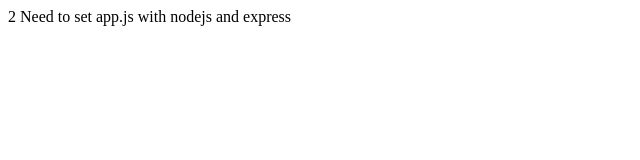
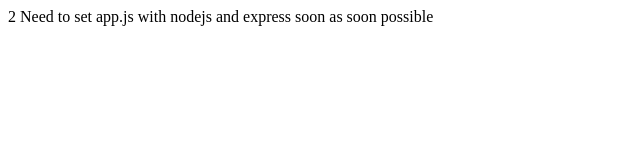
Before and after one commit to hamdiceylan/AwsTest, a plain HTML site: page index.html in a window 1280 px wide. Shown: the whole page, without its empty margins (0-640 px from the left). Drawn offline with nearby package versions, Linux system fonts and the light colour scheme.

Commit message:
cont test

```diff
--- a/index.html
+++ b/index.html
@@ -6,6 +6,6 @@
 </head>
 <body>
 {{1+1}}
-Need to set app.js with nodejs and express
+Need to set app.js with nodejs and express soon as soon possible
 </body>
 </html>
```
